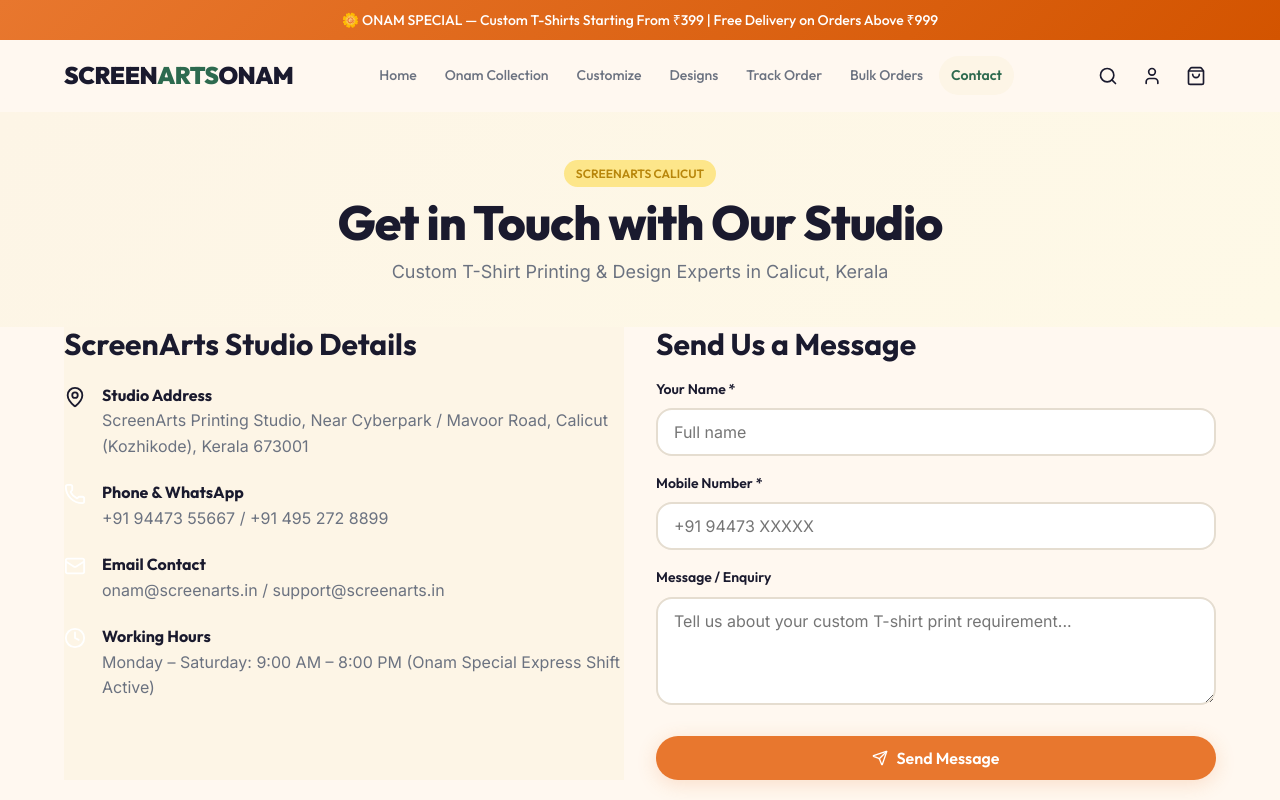
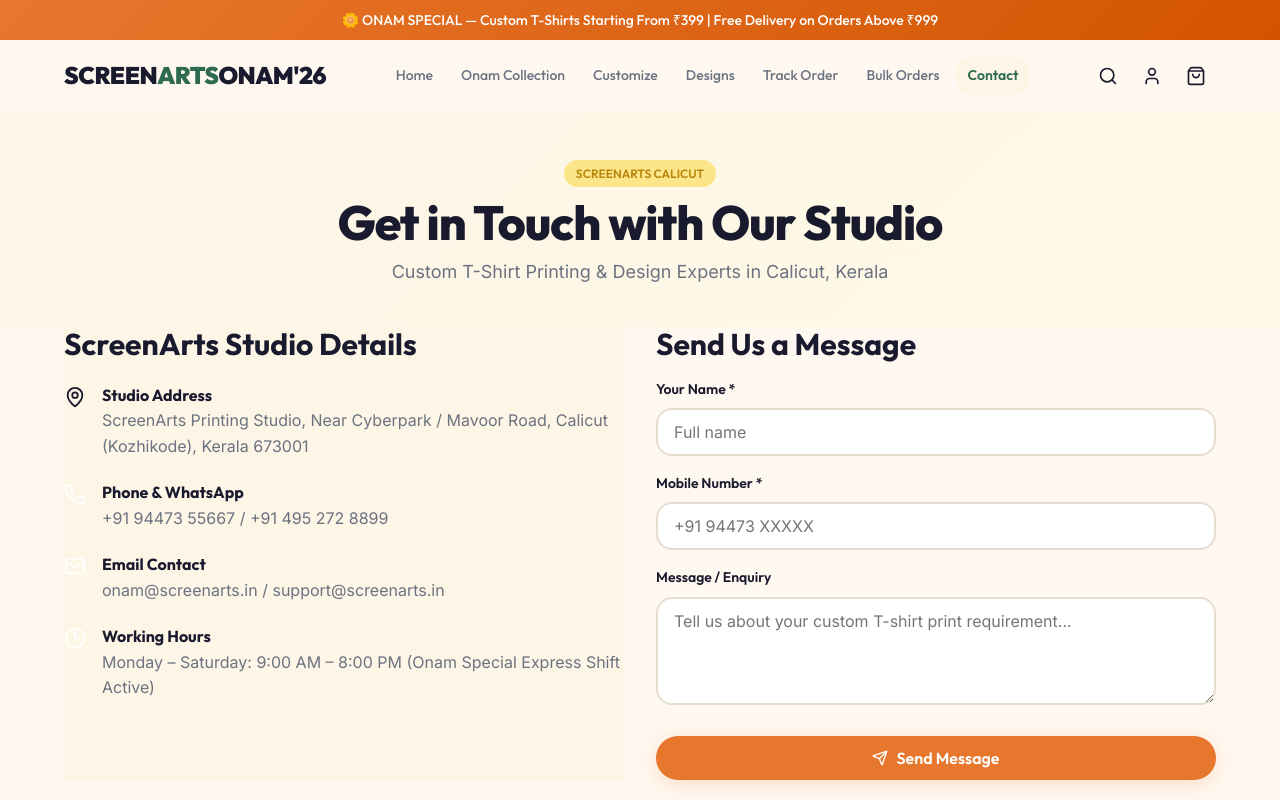
Before and after one commit to minhaxv/screenarts-onam, a React (Vite) app: page /contact in a window 1280 px wide. Shown: the top 800 px of the page. Built offline with nearby package versions, Linux system fonts and the light colour scheme; no server answers; the database is empty.

Commit message:
style: update website logo badge to SCREEN ARTS ONAM'26

```diff
--- a/src/components/layout/Header.jsx
+++ b/src/components/layout/Header.jsx
@@ -64,7 +64,7 @@
           <Link to="/" className="header__logo">
             <span className="header__logo-screen">SCREEN</span>
             <span className="header__logo-arts">ARTS</span>
-            <span className="header__logo-badge">ONAM</span>
+            <span className="header__logo-badge">ONAM'26</span>
           </Link>
 
           <nav className="header__nav hide-mobile">
```
